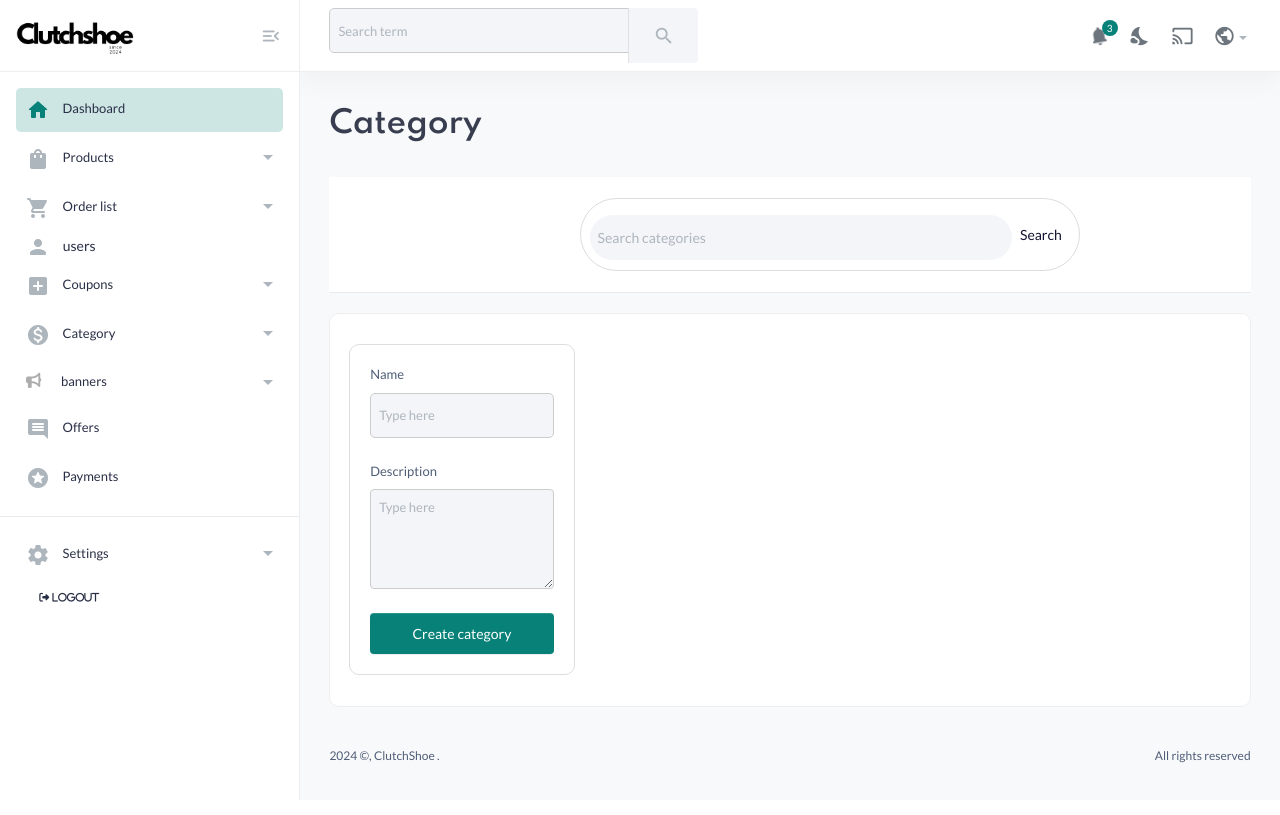
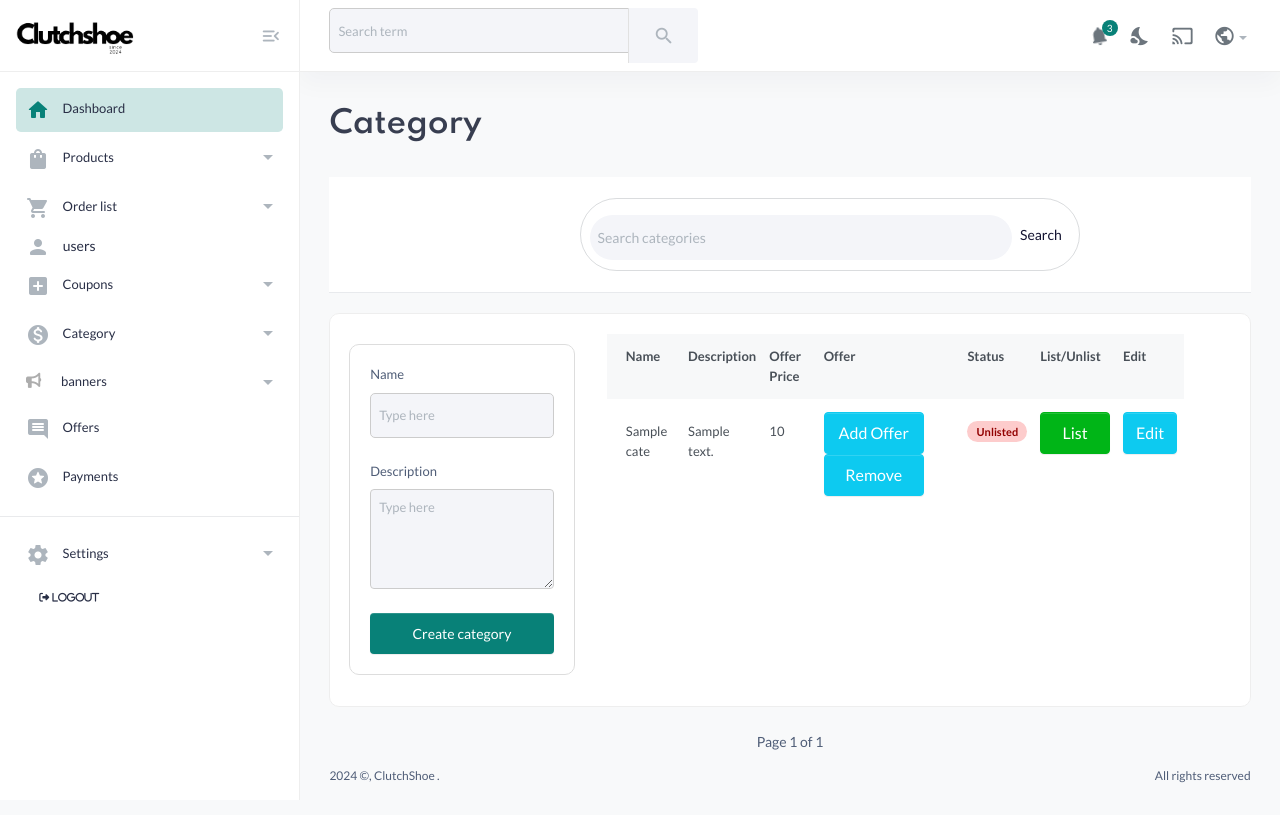
Before and after one commit to thevignes/ClutShoe, a Node server app: template views/admin/category.ejs in a window 1280 px wide. Run offline with Node 20, Linux system fonts and the light colour scheme; tables that the repository leaves empty hold one stand-in row (values such as "Sample post"); the template is opened without the code that fills it: values that come from a table or form of the project are taken from there, most other values are stand-ins (such as "Sample title", 1, 10 or a date in 2020); some libraries are stand-ins or nearby versions.

Commit message:
category added

```diff
--- a/views/admin/adminUsers.ejs
+++ b/views/admin/adminUsers.ejs
@@ -11,7 +11,7 @@
     <%-include("../../views/partial/admin/header")%>
 
     <div class="container mt-5">
-        <h3 class="text-center mb-4">User Management</h3>
+        <h3 class="text-center mb-4">User M`anagement</h3>
 
         <div class="table-responsive">
             <table class="table table-hover table-bordered table-striped align-middle">
--- a/views/admin/category.ejs
+++ b/views/admin/category.ejs
@@ -1,7 +1,17 @@
+
+
+<html lang="en">
 <head>
-    <%-include("../../views/partial/admin/header")%>
+    <meta charset="UTF-8">
+    <meta name="viewport" content="width=device-width, initial-scale=1.0">
+    <title>Document</title>
+</head>
+<body>
 
-    <link rel="stylesheet" href="https://cdn.jsdelivr.net/npm/sweetalert2@10/dist/sweetalert2.min.css"/>
+
+  <!-- <link rel="stylesheet" href="https://cdn.jsdelivr.net/npm/sweetalert2@10/dist/sweetalert2.min.css"/> -->
+  <%- include("../../views/partial/admin/header") %>
+
   <style>
     .col-md-3 {
       padding: 20px;
@@ -9,9 +19,11 @@
       border-radius: 10px;
       margin: 10px;
     }
+
     .form-label {
       margin-bottom: 8px;
     }
+
     .form-control {
       width: 100%;
       padding: 8px;
@@ -20,9 +32,11 @@
       border-radius: 5px;
       box-sizing: border-box;
     }
+
     .d-grid {
       margin-top: 20px;
     }
+
     .btn-primary {
       background-color: #007bff;
       color: #fff;
@@ -31,16 +45,20 @@
       padding: 10px 20px;
       cursor: pointer;
     }
+
     .btn-primary:hover {
       background-color: #0056b3;
       border-color: #0056b3;
     }
+
     .pagination-container {
       text-align: center;
     }
+
     .pagination {
       display: inline-block;
     }
+
     .pagination a,
     .pagination .current-page {
       display: inline-block;
@@ -50,13 +68,13 @@
       text-decoration: none;
       color: #333;
     }
+
     .pagination a:hover {
       background-color: #f5f5f5;
     }
+
     .error-message {
       color: red;
-        font-size: 12px;
-        display: none;
     }
   </style>
 </head>
@@ -68,9 +86,9 @@
       </div>
     </div>
     <header class="card-header text-center mb-20">
-        <form action="/admin/category/" method="get" class="d-inline">
+      <form action="/admin/category" method="get" class="d-inline">
         <div class="input-group input-group-sm border border-1 border-grey rounded-pill" style="width: 500px; margin-left: 230px">
-            <input type="text" class="form-control border-0 rounded-pill mt-3" placeholder="Search categories" name="search"/>
+          <input type="text" class="form-control border-0 rounded-pill mt-3" placeholder="Search categories" name="search">
           <button class="btn" type="submit">Search</button>
         </div>
       </form>
@@ -79,16 +97,16 @@
       <div class="card-body">
         <div class="row">
           <div class="col-md-3">
-              <form method="post" action="/admin/addCategory" onsubmit="return handleFormSubmit(event)">
+            <form method="post" action="/admin/addCategory" onsubmit="return handelFormSubmit(event)">
               <div class="mb-4">
                 <label for="product_name" class="form-label">Name</label>
-                  <input type="text" name="name" placeholder="Type here" class="form-control" id="product_name" required/>
-                  <div id="name-error" class="error-message">Please enter a category name.</div>
+                <input type="text" name="name" placeholder="Type here" class="form-control" id="product_name" >
+                <div id="name-error" class="error-message"></div>
               </div>
               <div class="mb-4">
                 <label class="form-label">Description</label>
-                  <textarea placeholder="Type here" name="description" class="form-control" id="descriptionId" required></textarea>
-                  <div id="description-error" class="error-message">Please enter a description.</div>
+                <textarea placeholder="Type here" name="description" class="form-control" id="descriptionId" ></textarea>
+                <div id="description-error" class="error-message"></div>
               </div>
               <div class="d-grid">
                 <button class="btn btn-primary" type="submit">
@@ -97,42 +115,167 @@
               </div>
             </form>
           </div>
+
+          <!-- Category table -->
+          <div class="col-md-8 ml-10">
+            <div class="table-responsive">
+              <table class="table table-hover">
+                <thead>
+                  <tr>
+                    <th class="text-center"></th>
+                    <th>Name</th>
+                    <th>Description</th>
+                    <th>Offer Price</th>
+                    <th>Offer</th>
+                    <th>Status</th>
+                    <th>List/Unlist</th>
+                    <th class="text-start">Edit</th>
+                  </tr>
+                </thead>
+                <tbody>
+                  <% cate.forEach(function(Category) { %>
+                  <tr>
+                    <td></td>
+                    <td class="text-start"><%= Category.name %></td>
+                    <td class="text-start"><%= Category.description %></td>
+                    <td><%= Category.offerPrice %></td>
+                    <td class="text-start">
+                      <a href="#" class="btn btn-info text-white" style="width: 100px">Add Offer</a>
+                      <a href="#" class="btn btn-info text-white" style="width: 100px">Remove</a>
+                    </td>
+                    <td class="text-start">
+                      <% if (Category.status === 'listed') { %>
+                        <span class="badge rounded-pill alert-success" style="width: 60px">Listed</span>
+                      <% } else { %>
+                        <span class="badge rounded-pill alert-danger" style="width: 60px">Unlisted</span>
+                      <% } %>
+                    </td>
+                    <td class="text-start">
+                      <% if (   Category.status === 'listed') { %>
+                        <a href="/admin/unlist/<%= Category._id %>" class="btn btn-danger text-white" style="width: 70px">Unlist</a>
+                      <% } else { %>
+                        <a href="/admin/list/<%= Category._id %>" class="btn btn-success text-white" style="width: 70px">List</a>
+                      <% } %>
+                    </td>
+                    <td class="text-start">
+                      <a href="/admin/edit/<%= category._id %>" class="btn btn-info text-white">Edit</a>
+                    </td>
+                  </tr>
+                  <% }); %>
+                </tbody>
+              </table>
             </div>
           </div>
         </div>
+      </div>
+    </div>
+
+    <!-- Pagination -->
+    <div class="pagination-container">
+      <% if (currentPage > 1) { %>
+        <a href="?page=<%= currentPage - 1 %>">&laquo; Previous</a>
+      <% } %>
+      <span class="current-page">Page <%= currentPage %> of <%= TotalPages %></span>
+      <% if (currentPage < TotalPages) { %>
+        <a href="?page=<%= currentPage + 1 %>">Next &raquo;</a>
+      <% } %>
+    </div>
   </section>
+</body>
+</html>
+<%- include("../../views/partial/admin/footer") %>
 
   <script>
-      function handleFormSubmit(event) {
-        event.preventDefault(); // Prevent the form from submitting
-        const nameInput = document.getElementById('product_name');
-        const descriptionInput = document.getElementById('descriptionId');
-        const nameError = document.getElementById('name-error');
-        const descriptionError = document.getElementById('description-error');
+function handelFormSubmit(event) {
+    event.preventDefault();
 
-        let isValid = true;
 
-        // Reset previous error messages
-        nameError.style.display = 'none';
-        descriptionError.style.display = 'none';
-
-        // Validate name
-        if (nameInput.value.trim() === '') {
-          nameError.style.display = 'block';
-          isValid = false;
+    if (!validateForm()) {
+        return;
     }
 
-        // Validate description
-        if (descriptionInput.value.trim() === '') {
-          descriptionError.style.display = 'block';
-          isValid = false;
+    const name = document.getElementById("name").value;
+    const description = document.getElementById('descriptionId').value;
+consle.log('fetchoingyghghg')
+    fetch('/admin/addCategory', {
+        method: 'POST',
+        headers: {
+            'Content-Type': 'application/json'
+        },
+        body: JSON.stringify({ name, description })
+    })
+    .then(response => {
+        if (!response.ok) {
+            return response.json().then(err => {
+                throw new Error(err.error);
+            });
+        }
+        return response.json();
+    })
+    .then(data => {
+
+     location.reload()
+    })
+    .catch(error => {
+        if(error.message){
+            Swal.fire({
+                icon: 'error',
+                title: 'oops Error!',
+                text: error.message,
+            })
+        }else{
+            Swal.fire({
+                icon: 'error',
+                title: 'oops Error!',
+                text: 'Something went wrong, please try again later',
+            })
+            console.log(Swal)
         }
 
 
-        if (isValid) {
-          event.target.submit();
+    });
+}
+
+function validateForm() {
+    clearErrorMessage();
+    const name = document.getElementById('name').value;
+    const description = document.getElementById('descriptionId').value;
+    let valid = true;
+
+    // Check for name input
+    if (name === "") {
+        displayErrorMessage('#name-error', "Please enter a name");
+        valid = false;
+    } else if (!/^[a-zA-Z\s]+$/.test(name)) {
+        displayErrorMessage('#name-error', "Please enter a valid name (letters only)");
+        valid = false;
+    }
+
+    // Check for description input
+    if (description === "") {
+        displayErrorMessage('#description-error', "Please enter a description");
+        valid = false;
+    }
+
+    return valid; // Make sure to return the validation result
+}
+
+    function displayErrorMessage(elementId, message) {
+    const errorMessageElement = document.querySelector(elementId);
+    if (errorMessageElement) {
+        errorMessageElement.innerText = message;
+        errorMessageElement.style.display = "block";
     }
 }
+
+function clearErrorMessage() {
+    const errorMessageElements = document.querySelectorAll('.error-message');
+
+    Array.from(errorMessageElements).forEach((element) => {
+        element.innerText = "";
+        element.style.display = "none";
+    });
+}
+
+
   </script>
-  </body>
-  <%-include("../../views/partial/admin/footer")%>
```
Also changed, not shown: controller/admin/category.js (+24 -24 lines). Lines whose indentation alone changed are shown as unchanged.
